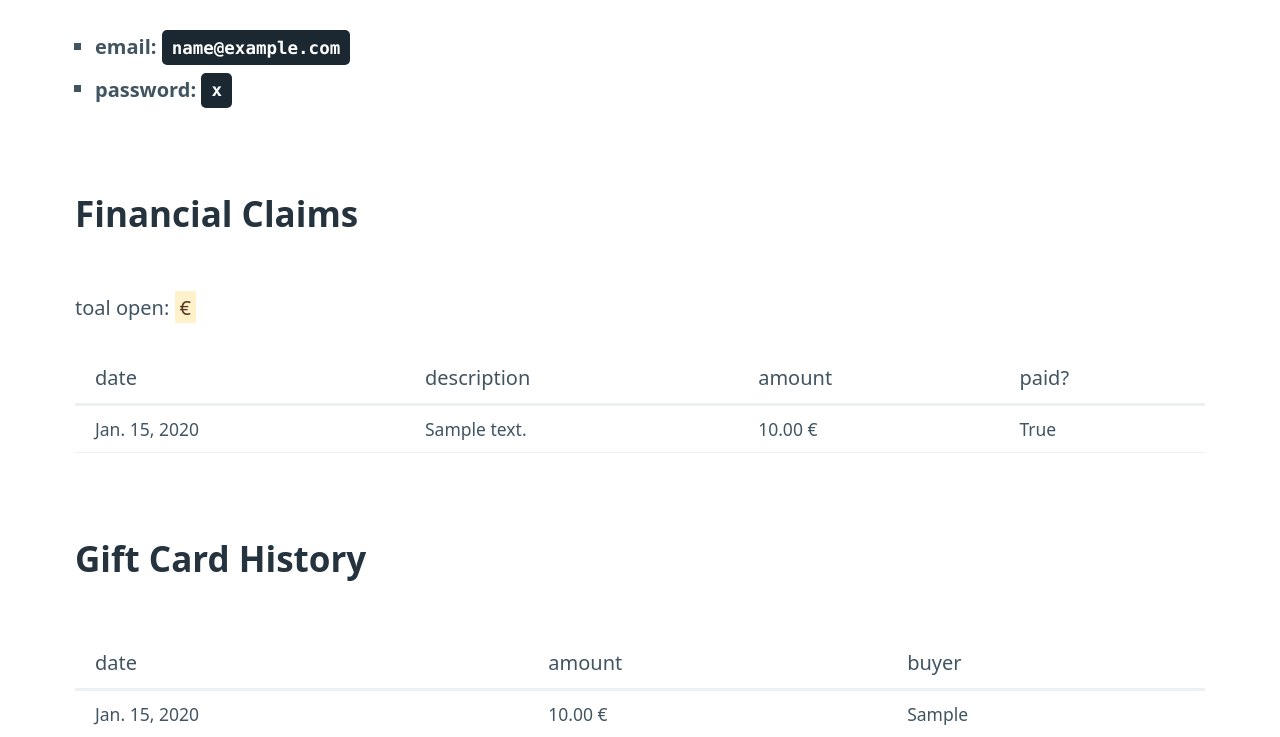
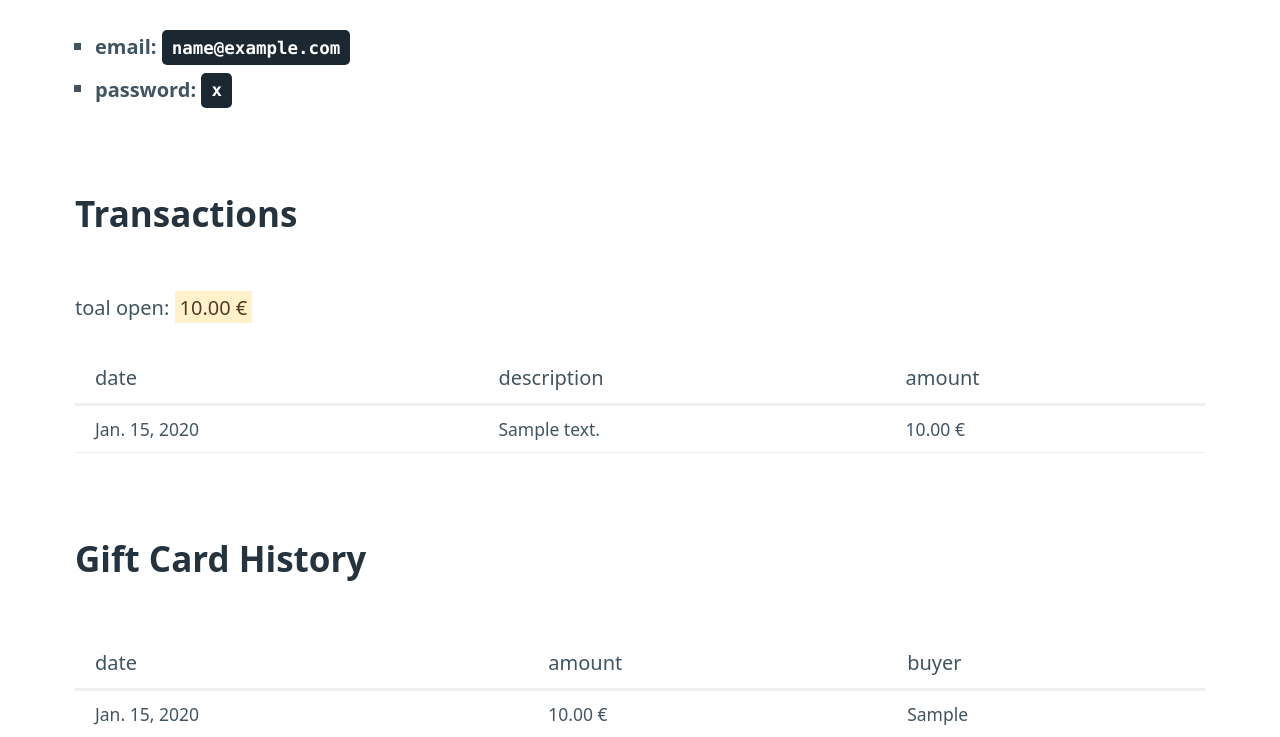
Before and after one commit to PSandro/shareflix, a Django app: page /portal/ in a window 1280 px wide. Shown: the part 227-964 px from the top of the page. Run offline with Django 4.2, Linux system fonts and the light colour scheme; a user stored in the database is signed in; tables that the repository leaves empty hold one stand-in row (values such as "Sample post").

Commit message:
FinancialClaim->Transaction

```diff
--- a/portal/admin.py
+++ b/portal/admin.py
@@ -1,6 +1,6 @@
 from django.contrib import admin
 from django.contrib.auth.admin import UserAdmin
-from .models import User, Account, GiftCard, Claim
+from .models import User, Account, GiftCard, Transaction
 
 class CustomUserAdmin(UserAdmin):
     fieldsets = (
@@ -17,5 +17,5 @@ class CustomUserAdmin(UserAdmin):
 
 admin.site.register(Account)
 admin.site.register(GiftCard)
-admin.site.register(Claim)
+admin.site.register(Transaction)
 admin.site.register(User, CustomUserAdmin)
--- a/portal/models.py
+++ b/portal/models.py
@@ -30,17 +30,13 @@ class GiftCard(models.Model):
             on_delete=models.PROTECT)
 
 
-class Claim(models.Model):
+class Transaction(models.Model):
     user = models.ForeignKey(
             settings.AUTH_USER_MODEL,
             on_delete=models.CASCADE,)
     date = models.DateField()
     amount = models.DecimalField(max_digits=10, decimal_places=2, null=True,)
-    paid = models.BooleanField(default=False)
     description = models.CharField(max_length=200, null=True)
-    account = models.ForeignKey(
-            Account,
-            on_delete=models.PROTECT)
 
 class User(AbstractUser):
 
--- a/portal/templates/portal.html
+++ b/portal/templates/portal.html
@@ -9,9 +9,9 @@
   </ul>
 </section>
 {% endif %}
-{% if claims %}
+{% if transactions %}
 <section>
-  <h2>Financial Claims</h2>
+  <h2>Transactions</h2>
   {% load humanize %}
   <p>toal open: <mark>{{ open_sum|floatformat:2|intcomma}} €</mark></p>
   <table>
@@ -20,16 +20,14 @@
         <td>date</td>
         <td>description</td>
         <td>amount</td>
-        <td>paid?</td>
       </tr>
     </thead>
     <tbody>
-      {% for claim in claims %}
+      {% for transaction in transactions %}
       <tr>
-        <td>{{claim.date}}</td>
-        <td>{%firstof claim.description 'n.a.'%}</td>
-        <td>{{claim.amount}} €</td>
-        <td>{{claim.paid}}</td>
+        <td>{{transaction.date}}</td>
+        <td>{%firstof transaction.description 'n.a.'%}</td>
+        <td>{{transaction.amount}} €</td>
       </tr>
       {% endfor %}
     </tbody>
--- a/portal/views.py
+++ b/portal/views.py
@@ -14,13 +14,13 @@ def portal(request):
 
     user = request.user
     account = user.account
-    claims = user.claim_set.order_by('paid', '-date')
-    open_sum = user.claim_set.filter(paid=False).aggregate(open_sum=Sum('amount'))['open_sum']
+    transactions = user.transaction_set.order_by('-date')
+    open_sum = transactions.aggregate(open_sum=Sum('amount'))['open_sum']
     giftcards = account.giftcard_set.order_by('-date') if account else None
 
     context = {
             'account': user.account,
-            'claims': claims,
+            'transactions': transactions,
             'open_sum': open_sum,
             'giftcards': giftcards
             }
```
Also changed, not shown: portal/migrations/0005_transaction_delete_claim.py (added).
